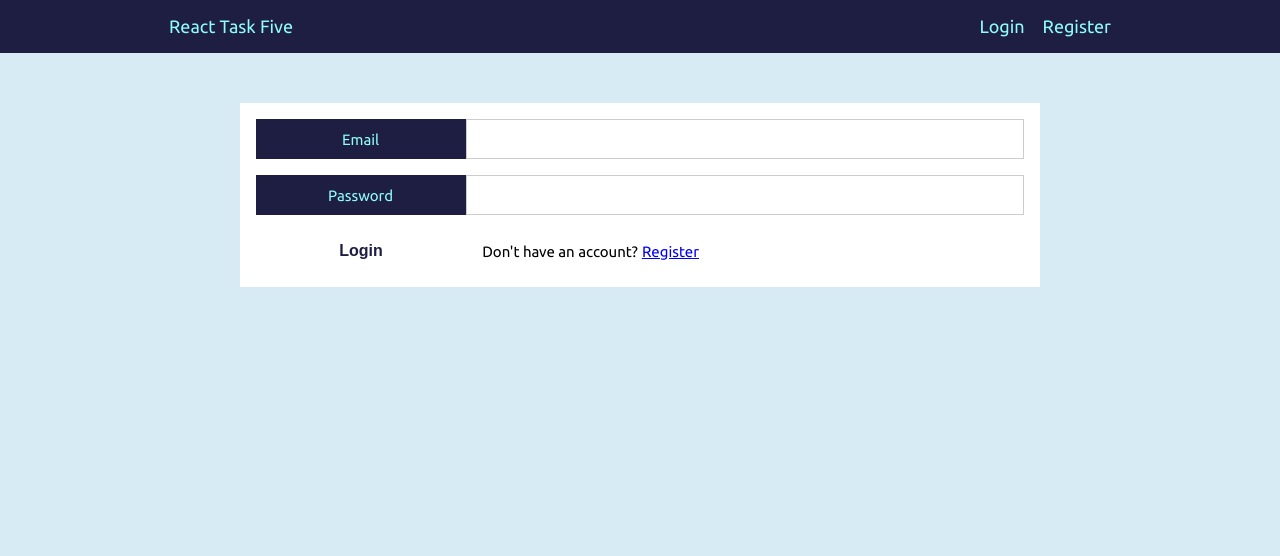
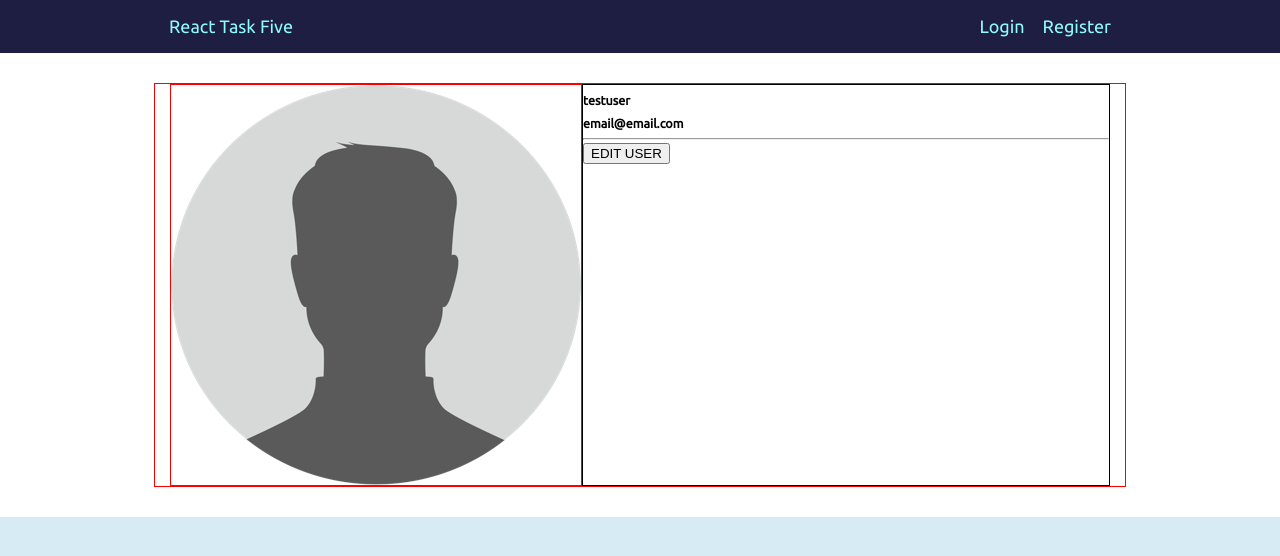
Before and after one commit to vuckovicsava/react-task-five, a React (Create React App) app: page /profile in a window 1280 px wide. Before the commit this address led to /login. Shown: the top 556 px of the page. Built offline with nearby package versions, Linux system fonts and the light colour scheme.

Commit message:
started styling profile page

```diff
--- a/src/components/App.js
+++ b/src/components/App.js
@@ -27,7 +27,8 @@ class App extends Component {
             <div className="container">
               <Switch>
                 <ProtectedRoute exact path="/" component={HomePage}/>
-                <ProtectedRoute path="/profile" component={ProfilePage}/>
+                {/* <ProtectedRoute path="/profile" component={ProfilePage}/> */}
+                <Route path="/profile" component={ProfilePage}/>
                 <ProtectedRoute path="/admin" component={AdminPage}/>
                 <Route path="/register" component={RegisterPage}/>
                 <Route path="/login" component={LoginPage}/>
--- a/src/components/ProfilePage.js
+++ b/src/components/ProfilePage.js
@@ -2,28 +2,29 @@ import React, { Component } from 'react';
 import { Consumer } from '../context';
 import Modal from './Modal';
 import EditUserForm from './EditUserForm';
+import userImg from '../images/userimg.png';
 
 class ProfilePage extends Component {
 
-  state = {
-    showModal: false
-  }
+  state = { showModal: false }
 
   render() {
-    const { username, email, password } = this.props.user;
+    const { username, email } = this.props.user;
 
     return (
-      <div className="profile">
-        <img src="placeholdi" alt="user"/>
-        <div className="user__info">
+      <div className="profile full-width">
+        <div className="profile__user-container container">
+          <img className="profile__picture" src={userImg} alt="user"/>
+          <div className="profile__user-info">
             <h1>{username}</h1>
             <h1>{email}</h1>
-          <h1>{password}</h1>
             <hr/>
             <button onClick={() => this.setState({ showModal: true })}>
               EDIT USER
             </button>
           </div>
+        </div>
+
 
         { this.state.showModal && (
           <Modal
--- a/src/context.js
+++ b/src/context.js
@@ -7,7 +7,14 @@ export class Provider extends Component {
   state = {
     isLoggedIn: false,
     isAdmin: false,
-    loggedInUser: null
+    // loggedInUser: null
+    // testing
+    loggedInUser: {
+      username: 'testuser',
+      email: 'email@email.com',
+      password: 'somepw',
+      id: 12312321
+    }
   }
 
   login = (userObj, isAdmin, cb) => {
--- a/src/styles/components/_navbar.scss
+++ b/src/styles/components/_navbar.scss
@@ -1,7 +1,6 @@
 .navbar {
   background-color: $yankees-blue;
   font-size: 1.8rem;
-  margin-bottom: 1.6rem;
 
   .container {
     display: flex;
--- /dev/null
+++ b/src/styles/components/_profilepage.scss
@@ -0,0 +1,25 @@
+.profile {
+  background: $white;
+  width: 100vw;
+  position: relative;
+  left: 50%;
+  right: 50%;
+  margin-left: -50vw;
+  margin-right: -50vw;
+  padding: 3rem;
+
+  &__user-container {
+    display: flex;
+    border: 1px solid red;
+  }
+
+  &__picture {
+    border: 1px solid red;
+    flex: 1;
+  }
+
+  &__user-info {
+    flex: 2;
+    border: 1px solid black;
+  }
+}
--- a/src/styles/components/_useritem.scss
+++ b/src/styles/components/_useritem.scss
@@ -2,7 +2,7 @@
   font-size: 1.7rem;
   background-color: $white;
   padding: 1.6rem;
-  margin-bottom: 1.6rem;
+  margin-top: 1.6rem;
   display: flex;
   align-items: center;
 
@@ -36,7 +36,7 @@
   .user {
     font-size: 1.5rem;
     padding: 1.3rem;
-    margin-bottom: 1.3rem;
+    margin-top: 1.3rem;
 
     &__info {
       span {
@@ -52,7 +52,7 @@
   .user {
     font-size: 1.3rem;
     padding: 1rem;
-    margin-bottom: 1rem;
+    margin-top: 1rem;
 
     &__info {
       span {
--- a/src/styles/main.scss
+++ b/src/styles/main.scss
@@ -9,4 +9,5 @@
 @import 'components/homepage';
 @import 'components/modal';
 @import 'components/navbar';
+@import 'components/profilepage';
 @import 'components/useritem';
```
Lines whose indentation alone changed are shown as unchanged.
